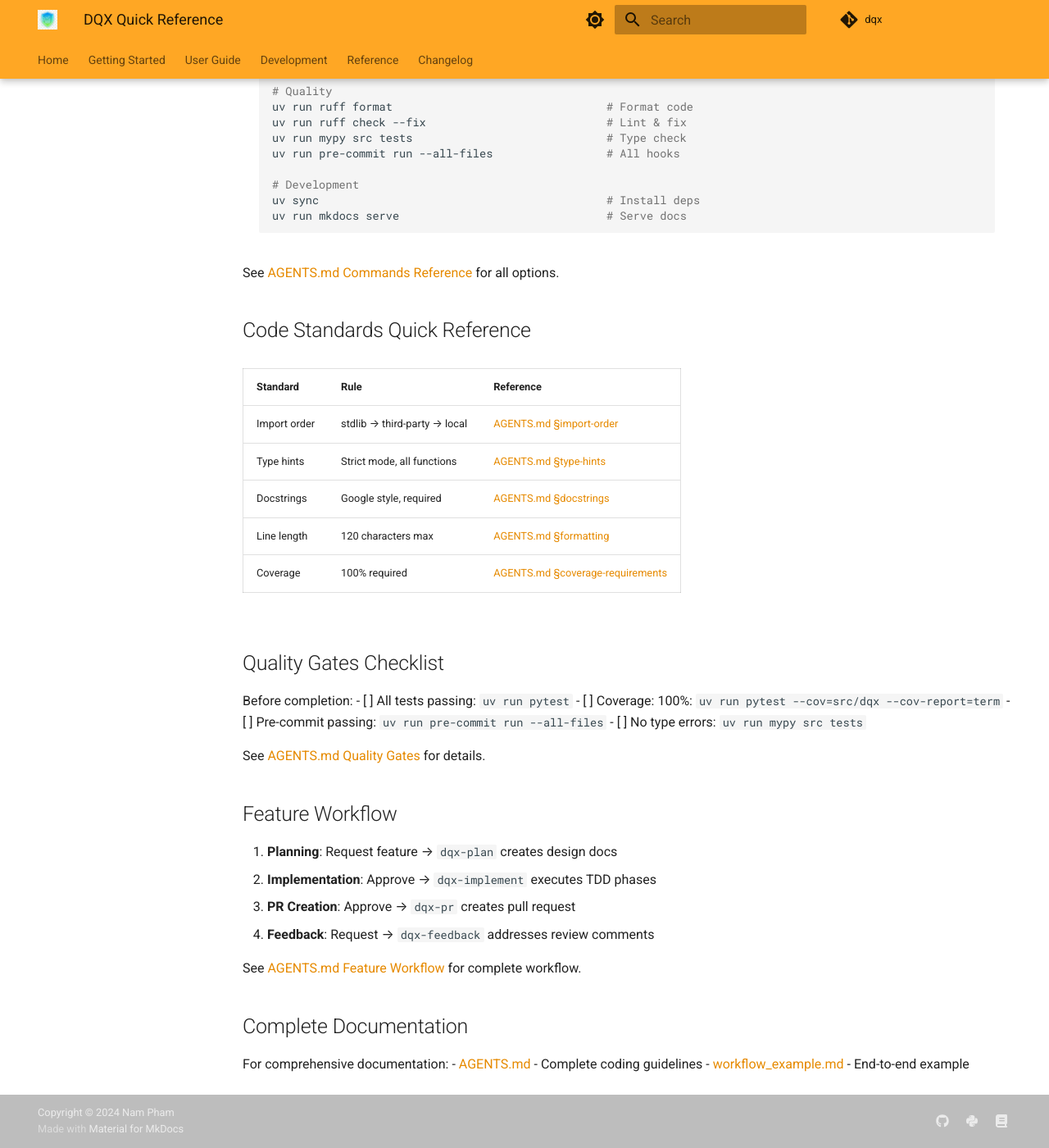
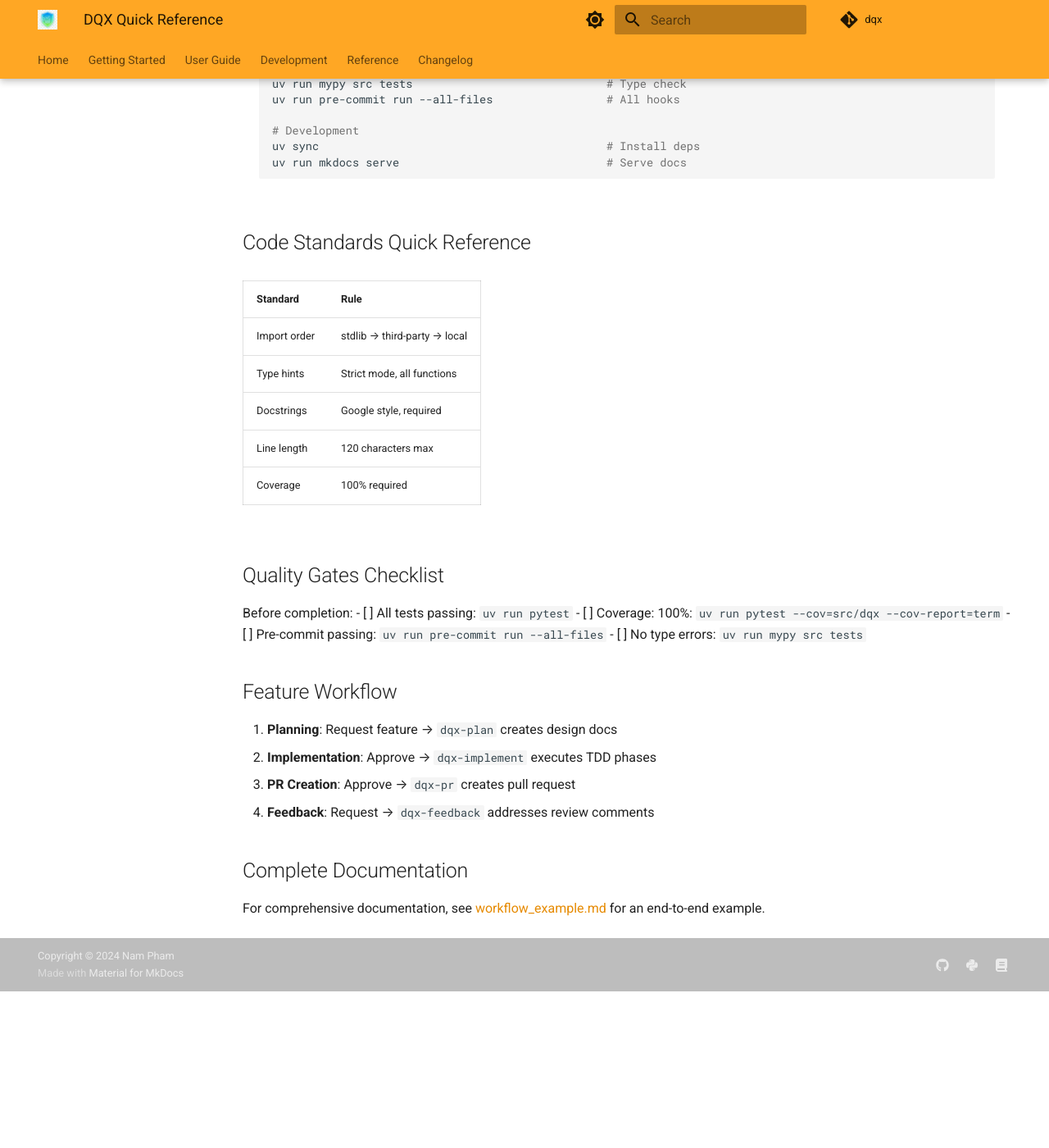
Before and after one commit to nampham2/dqx, an MkDocs documentation site: the page built from docs/quick_reference.md, in a window 1280 px wide and 1400 px high, scrolled down 368 px. Shown: the whole window at 82% size. Built offline with MkDocs 1.6.1 and Material for MkDocs 9.7.7, drawn with Linux system fonts in a browser that asks for light colours; comment, search, counter and statistics services are not loaded; after the commit the page ends 1577 px from its top, so only the background shows below that; some of the changed text lies outside the part shown.

Commit message:
docs: remove AGENTS.md links from documentation
Remove all references to AGENTS.md from docs/quick_reference.md to fix
mkdocs build-docs CI failure. The AGENTS.md file is in the repository
root and not part of the docs directory, causing mkdocs strict mode to
fail with unrecognized link warnings.

Changes:
- Removed AGENTS.md reference note from header
- Removed 'See AGENTS.md' references after sections
- Removed Reference column from Code Standards table
- Simplified Complete Documentation section

Fixes build-docs CI check.

````diff
--- a/docs/quick_reference.md
+++ b/docs/quick_reference.md
@@ -1,6 +1,4 @@
 # DQX Quick Reference
-
-> **Note**: This is a quick reference card. See [AGENTS.md](../AGENTS.md) for complete details.
 
 ## Most Common Commands
 
@@ -21,17 +19,15 @@ uv sync                                           # Install deps
 uv run mkdocs serve                               # Serve docs
 ```
 
-See [AGENTS.md Commands Reference](../AGENTS.md#commands-reference) for all options.
-
 ## Code Standards Quick Reference
 
-| Standard | Rule | Reference |
-|----------|------|-----------|
-| Import order | stdlib → third-party → local | [AGENTS.md §import-order](../AGENTS.md#import-order) |
-| Type hints | Strict mode, all functions | [AGENTS.md §type-hints](../AGENTS.md#type-hints) |
-| Docstrings | Google style, required | [AGENTS.md §docstrings](../AGENTS.md#docstrings) |
-| Line length | 120 characters max | [AGENTS.md §formatting](../AGENTS.md#formatting) |
-| Coverage | 100% required | [AGENTS.md §coverage-requirements](../AGENTS.md#coverage-requirements) |
+| Standard | Rule |
+|----------|------|
+| Import order | stdlib → third-party → local |
+| Type hints | Strict mode, all functions |
+| Docstrings | Google style, required |
+| Line length | 120 characters max |
+| Coverage | 100% required |
 
 ## Quality Gates Checklist
 
@@ -41,8 +37,6 @@ Before completion:
 - [ ] Pre-commit passing: `uv run pre-commit run --all-files`
 - [ ] No type errors: `uv run mypy src tests`
 
-See [AGENTS.md Quality Gates](../AGENTS.md#quality-gates) for details.
-
 ## Feature Workflow
 
 1. **Planning**: Request feature → `dqx-plan` creates design docs
@@ -50,10 +44,6 @@ See [AGENTS.md Quality Gates](../AGENTS.md#quality-gates) for details.
 3. **PR Creation**: Approve → `dqx-pr` creates pull request
 4. **Feedback**: Request → `dqx-feedback` addresses review comments
 
-See [AGENTS.md Feature Workflow](../AGENTS.md#feature-development-workflow) for complete workflow.
-
 ## Complete Documentation
 
-For comprehensive documentation:
-- [AGENTS.md](../AGENTS.md) - Complete coding guidelines
-- [workflow_example.md](workflow_example.md) - End-to-end example
+For comprehensive documentation, see [workflow_example.md](workflow_example.md) for an end-to-end example.
````
